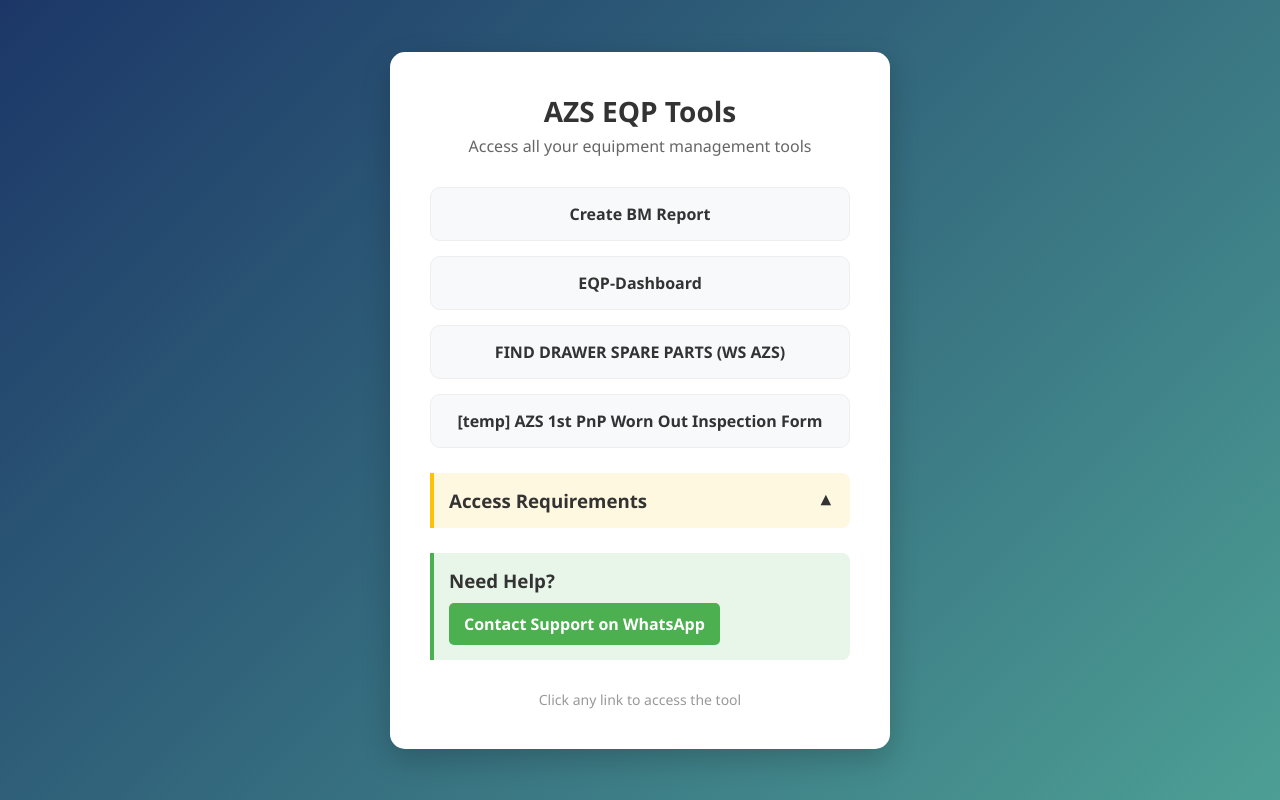
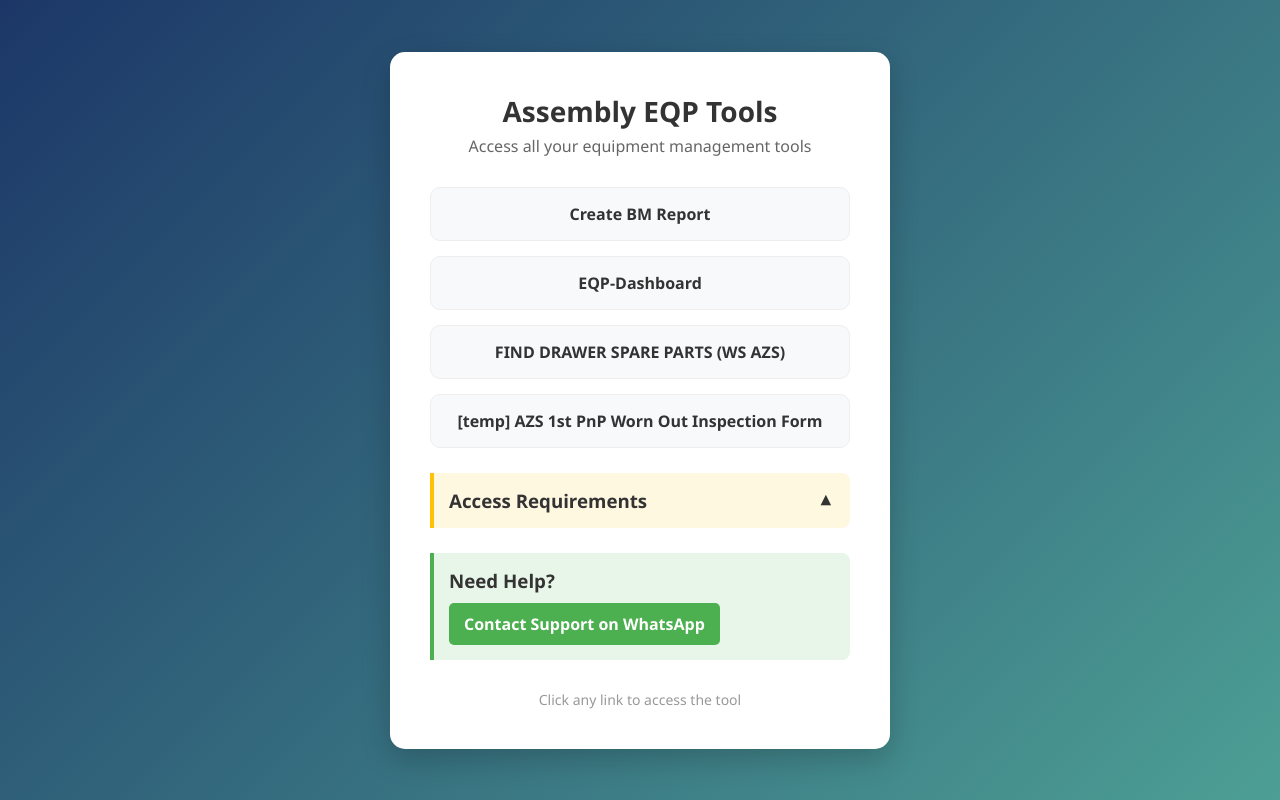
Before and after one commit to eqp-dashboard/eqp-links, a plain HTML site: page index.html in a window 1280 px wide. Drawn offline with Linux system fonts and the light colour scheme.

Commit message:
Change page title from 'AZS EQP Tools' to 'Assembly EQP Tools'

```diff
--- a/index.html
+++ b/index.html
@@ -179,7 +179,7 @@
   </head>
   <body>
     <div class="container">
-      <h1>AZS EQP Tools</h1>
+      <h1>Assembly EQP Tools</h1>
       <p class="subtitle">Access all your equipment management tools</p>
 
       <a
```
